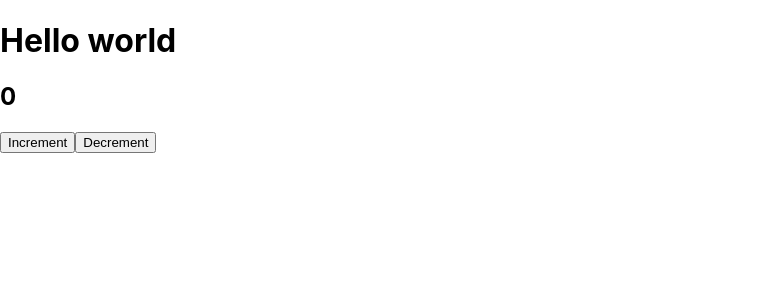
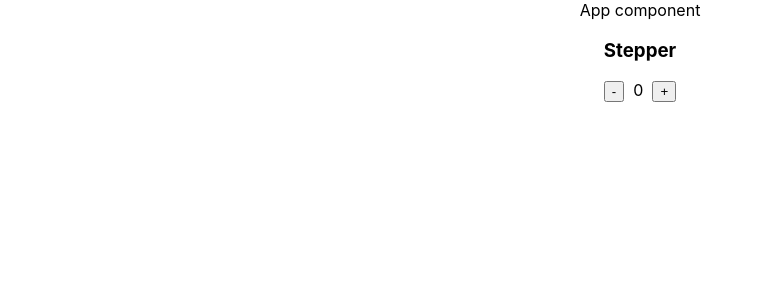
Before and after one commit to bvmcardoso/first-react-app, a React (Create React App) app in the folder hello-react/: page / in a window 1280 px wide. Shown: the top 300 px of the page, without its empty margins (0-764 px from the left). Built offline with nearby package versions, Linux system fonts and the light colour scheme.

Commit message:
nature of async state operations

```diff
--- a/hello-react/src/App.js
+++ b/hello-react/src/App.js
@@ -1,21 +1,15 @@
 import logo from './logo.svg';
 import './App.css';
-import {
-    Component
-} from 'react';
+import Counter from './Counter';
+import Stepper from './Stepper'
 
-import Counter from './Counter.js'
-
-class App extends Component {
-
-    render() {
-        return (
-            <div>
-            <h1>Hello world</h1>
-                <Counter />
-            </div>
-        )
-    }
+function App() {
+    return (
+        <div className="App">
+            App component
+            <Stepper />
+        </div>
+    );
 }
 
-export default App
+export default App;
--- a/hello-react/src/Counter.js
+++ b/hello-react/src/Counter.js
@@ -1,42 +1,21 @@
-import {
-    Component
-} from "react";
+import { useState } from 'react'
 
-class Counter extends Component {
+function Counter() {
 
-    constructor() {
-        super()
+    const [count, setCount] = useState(0)
 
-        this.state = {
-            count: 0
-        }
+    const handleIncrement = () => {
+        console.log('handleIncrement');
+        setCount(count+1)
     }
 
-    handleIncrement = () => {
-        this.setState({
-            count: this.state.count+1
-        })
+    return (
+        <div>
+            <h1>Counter: { count }</h1>
+            <button onClick={handleIncrement}>Increment</button>
+        </div>
 
-    }
-
-    handleDecrement = () => {
-        this.setState({
-            count: this.state.count-1
-        })
-    }
-
-
-    render() {
-        return (
-            <div>
-                <h2>{ this.state.count }</h2>
-                <button onClick={this.handleIncrement} >Increment</button>
-                <button onClick={this.handleDecrement} >Decrement</button>
-            </div>
-        )
-    }
-
-
+    )
 }
 
 export default Counter
--- /dev/null
+++ b/hello-react/src/Stepper.js
@@ -0,0 +1,34 @@
+import { useState, useEffect } from 'react'
+
+
+
+function Stepper() {
+
+    const [val, changeCounter] = useState(0)
+
+    useEffect(() => {
+        if (val > 0) {
+            console.log(val);
+        }
+
+    },[val]);
+
+    const handleIncrement = () => {
+        changeCounter(val + 1);
+    }
+
+    const handleDecrement = () => {
+        changeCounter(val - 1);
+    }
+
+    return (
+        <div>
+            <h3>Stepper</h3>
+            <button onClick= {handleDecrement}> - </button>
+            &nbsp; {val} &nbsp;
+            <button onClick = {handleIncrement} > + < /button>
+        </div>
+    )
+}
+
+export default Stepper
```
